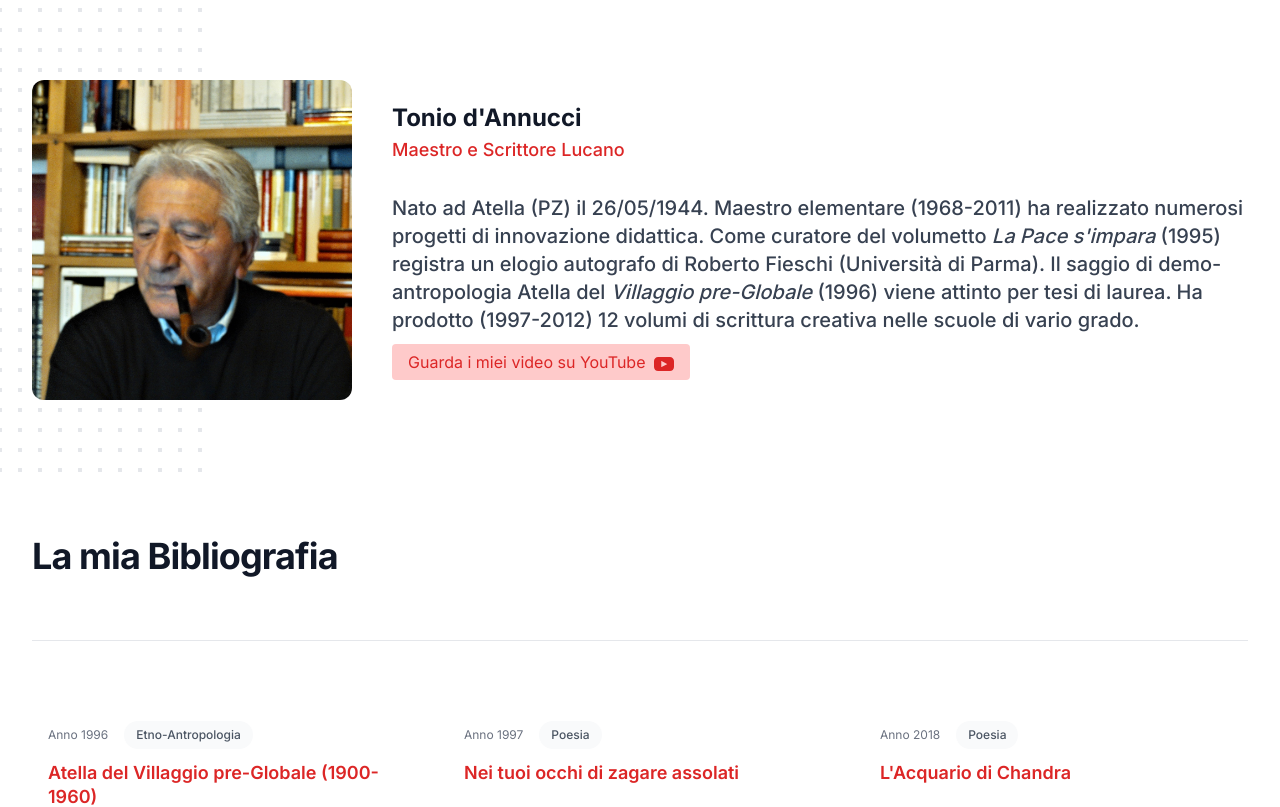
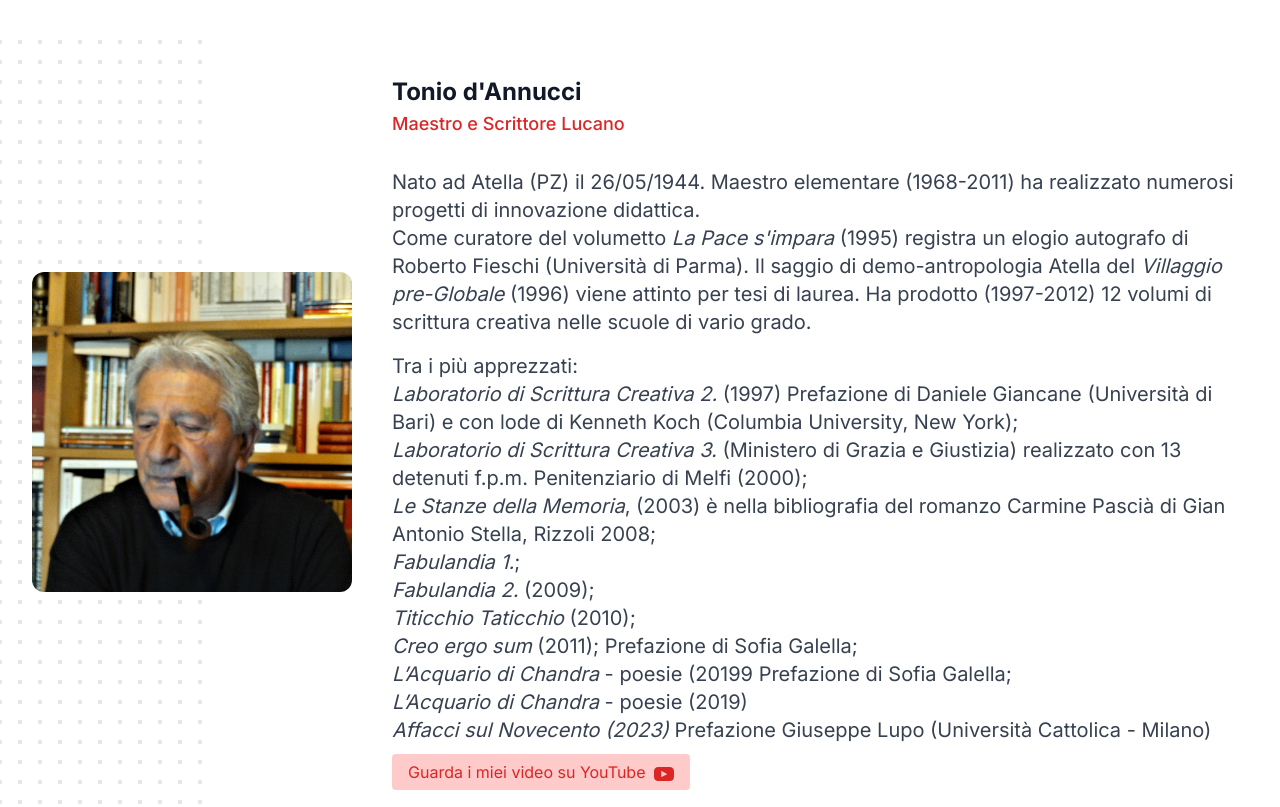
Before and after one commit to tonio-dannucci/tonio-dannucci.github.io, a Next.js app: page / in a window 1280 px wide. Shown: the top 807 px of the page. Built offline with nearby package versions, Linux system fonts and the light colour scheme.

Commit message:
add content

```diff
--- a/src/components/tonio.tsx
+++ b/src/components/tonio.tsx
@@ -104,18 +104,65 @@ export const Tonio = () => {
               </div>
             </footer>
             <blockquote className="relative">
-              <div className="text-md leading-2 font-medium text-gray-700 lg:text-xl mt-4">
+              <div className="text-md leading-2 text-gray-700 lg:text-xl mt-4">
                 <p>
                   Nato ad Atella (PZ) il 26/05/1944. Maestro elementare
                   (1968-2011) ha realizzato numerosi progetti di innovazione
-                  didattica. Come curatore del volumetto{" "}
-                  <em>La Pace s&apos;impara</em> (1995) registra un elogio
-                  autografo di Roberto Fieschi (Università di Parma). Il saggio
-                  di demo-antropologia Atella del
+                  didattica.
+                </p>
+                <p>
+                  Come curatore del volumetto <em>La Pace s&apos;impara</em>{" "}
+                  (1995) registra un elogio autografo di Roberto Fieschi
+                  (Università di Parma). Il saggio di demo-antropologia Atella
+                  del
                   <em> Villaggio pre-Globale</em> (1996) viene attinto per tesi
                   di laurea. Ha prodotto (1997-2012) 12 volumi di scrittura
-                  creativa nelle scuole di vario grado.
+                  creativa nelle scuole di vario grado.{" "}
                 </p>
+                <p className="mt-4">Tra i più apprezzati:</p>
+                <ul>
+                  <li>
+                    <em>Laboratorio di Scrittura Creativa 2. </em>(1997)
+                    Prefazione di Daniele Giancane (Università di Bari) e con
+                    lode di Kenneth Koch (Columbia University, New York);
+                  </li>
+                  <li>
+                    <em>Laboratorio di Scrittura Creativa 3.</em> (Ministero di
+                    Grazia e Giustizia) realizzato con 13 detenuti f.p.m.
+                    Penitenziario di Melfi (2000);
+                  </li>
+                  <li>
+                    {" "}
+                    <em>Le Stanze della Memoria</em>, (2003) è nella
+                    bibliografia del romanzo Carmine Pascià di Gian Antonio
+                    Stella, Rizzoli 2008;
+                  </li>
+                  <li>
+                    {" "}
+                    <em>Fabulandia 1.</em>;
+                  </li>{" "}
+                  <li>
+                    <em>Fabulandia 2.</em> (2009);
+                  </li>
+                  <li>
+                    <em>Titicchio Taticchio</em> (2010);
+                  </li>
+                  <li>
+                    <em>Creo ergo sum</em> (2011); Prefazione di Sofia Galella;
+                  </li>
+                  <li>
+                    <em>L’Acquario di Chandra</em> - poesie (20199 Prefazione di
+                    Sofia Galella;
+                  </li>
+                  <li>
+                    {" "}
+                    <em>L’Acquario di Chandra</em> - poesie (2019)
+                  </li>
+                  <li>
+                    <em>Affacci sul Novecento (2023)</em> Prefazione Giuseppe
+                    Lupo (Università Cattolica - Milano)
+                  </li>
+                </ul>
               </div>
               <YoutubeLink />
             </blockquote>
```
Also changed, not shown: 1 other file (tests, documents, lock files or other folders).
